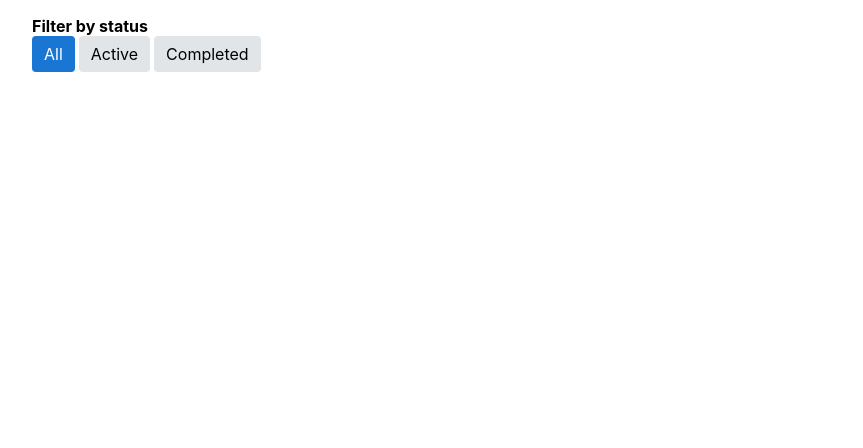
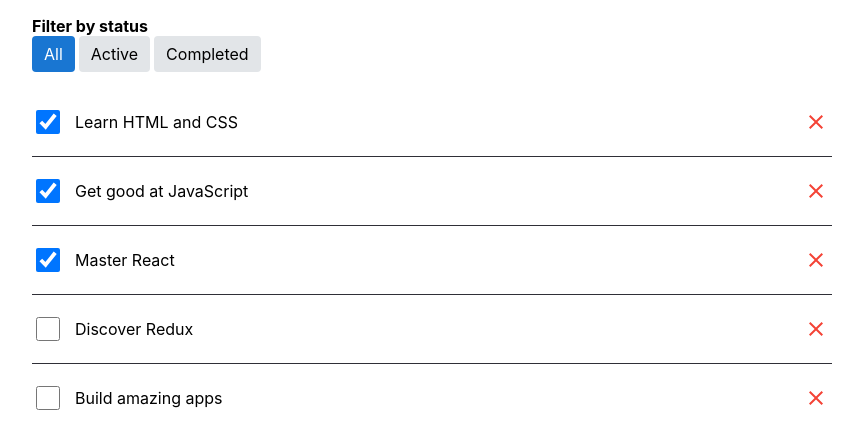
Before and after one commit to 4ezeronnik/redux-react-training, a React (Create React App) app: page / in a window 1280 px wide. Shown: the top 448 px of the page, without its empty margins (208-1071 px from the left). Built offline with nearby package versions, Linux system fonts and the light colour scheme.

Commit message:
added component TaskList

```diff
--- a/package.json
+++ b/package.json
@@ -11,6 +11,7 @@
     "clsx": "^1.2.1",
     "react": "^18.1.0",
     "react-dom": "^18.1.0",
+    "react-icons": "^4.7.1",
     "react-redux": "^8.0.5",
     "react-scripts": "5.0.1",
     "redux": "^4.2.1",
--- a/src/components/App.jsx
+++ b/src/components/App.jsx
@@ -1,10 +1,12 @@
 import { Layout } from 'components/Layout/Layout';
 import { AppBar } from "./AppBar/AppBar";
+import { TaskList } from './TaskList/TaskList';
 
 export const App = () => {
   return (
     <Layout>
-      <AppBar/>
+      <AppBar />
+      <TaskList/>
     </Layout>
   );
 };
--- a/src/components/StatusFilter/StatusFilter.js
+++ b/src/components/StatusFilter/StatusFilter.js
@@ -14,4 +14,4 @@ export const StatusFilter = () => {
             <Button selected={filter === statusFilters.completed}>Completed</Button>
         </div>
     );
-}
+};
--- /dev/null
+++ b/src/components/Task/Task.js
@@ -0,0 +1,18 @@
+import { MdClose } from 'react-icons/md';
+import css from './Task.module.css';
+
+export const Task = ({ task }) => {
+    return (
+        <div className={css.wrapper}>
+            <input
+                type="checkbox"
+                className={css.checkbox}
+                checked={task.completed}
+            />
+            <p className={css.text}>{task.text}</p>
+            <button className={css.btn}>
+                <MdClose size={24}/>
+            </button>
+        </div>
+    )
+}
--- /dev/null
+++ b/src/components/Task/Task.module.css
@@ -0,0 +1,39 @@
+.wrapper {
+  display: flex;
+  align-items: center;
+  gap: 12px;
+  padding: 8px 0;
+}
+
+.text {
+  flex-grow: 1;
+}
+
+.btn {
+  display: flex;
+  align-items: center;
+  justify-content: center;
+  width: 32px;
+  height: 32px;
+  padding: 0;
+  margin: 0;
+  border: none;
+  border-radius: 4px;
+  background-color: transparent;
+  cursor: pointer;
+  color: #f44336;
+}
+
+.btn:hover {
+  background-color: #e2e5e8;
+}
+
+.btn:active {
+  background-color: #bdbdbd;
+}
+
+.checkbox {
+  width: 24px;
+  height: 24px;
+  cursor: pointer;
+}
--- /dev/null
+++ b/src/components/TaskList/TaskList.js
@@ -0,0 +1,32 @@
+import { useSelector } from 'react-redux';
+import { Task } from 'components/Task/Task';
+import { getTasks, getStatusFilter } from '../../redux/selectors';
+import css from './TaskList.module.css';
+import { statusFilters } from '../../redux/constants';
+
+const getVisibleTasks = (tasks, statusFilter) => {
+    switch (statusFilter) {
+        case statusFilters.active:
+            return tasks.filter(task => !task.completed);
+        case statusFilters.completed:
+            return tasks.filter(task => task.completed);
+        default:
+            return tasks;
+    }
+};
+
+export const TaskList = () => {
+    const tasks = useSelector(getTasks);
+    const statusFilter = useSelector(getStatusFilter);
+    const visibleTasks = getVisibleTasks(tasks, statusFilters);
+
+    return (
+        <ul className={css.list}>
+            {visibleTasks.map(task => (
+                <li className={css.listItem} key={task.id}>
+                    <Task task={task} />
+                </li>
+            ))}
+        </ul>
+    );
+};
--- /dev/null
+++ b/src/components/TaskList/TaskList.module.css
@@ -0,0 +1,9 @@
+.list {
+  margin: 0;
+  padding: 0;
+  list-style: none;
+}
+
+.listItem + .listItem {
+  border-top: 1px solid #2f2f37;
+}
--- a/src/redux/store.js
+++ b/src/redux/store.js
@@ -6,7 +6,7 @@ const initialState = {
     tasks: [
         { id: 0, text: "Learn HTML and CSS", completed: true },
         { id: 1, text: "Get good at JavaScript", completed: true },
-        { id: 2, text: "Master React", completed: false },
+        { id: 2, text: "Master React", completed: true },
         { id: 3, text: "Discover Redux", completed: false },
         { id: 4, text: "Build amazing apps", completed: false },
     ],
```
Also changed, not shown: 1 other file (tests, documents, lock files or other folders).
